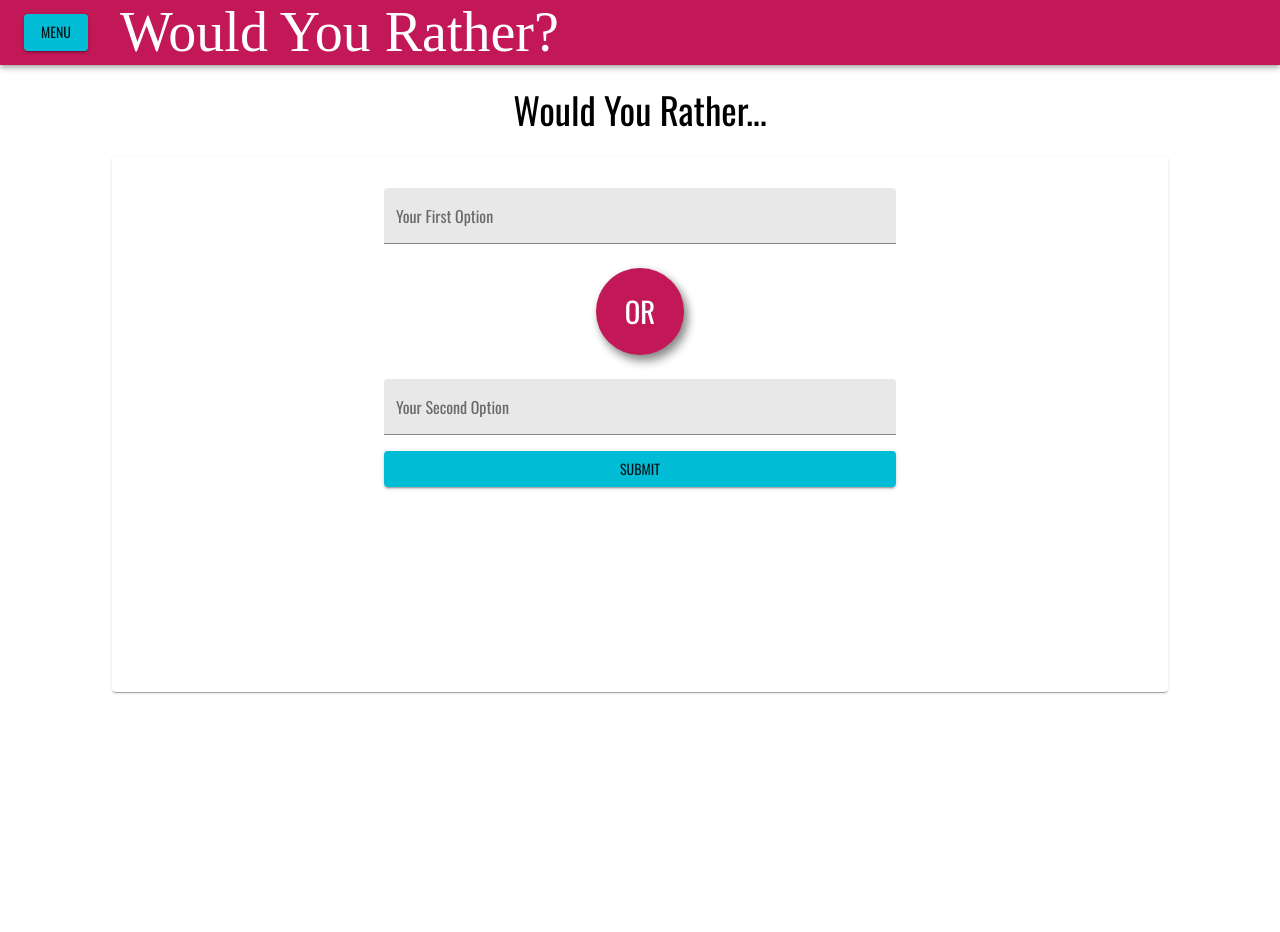
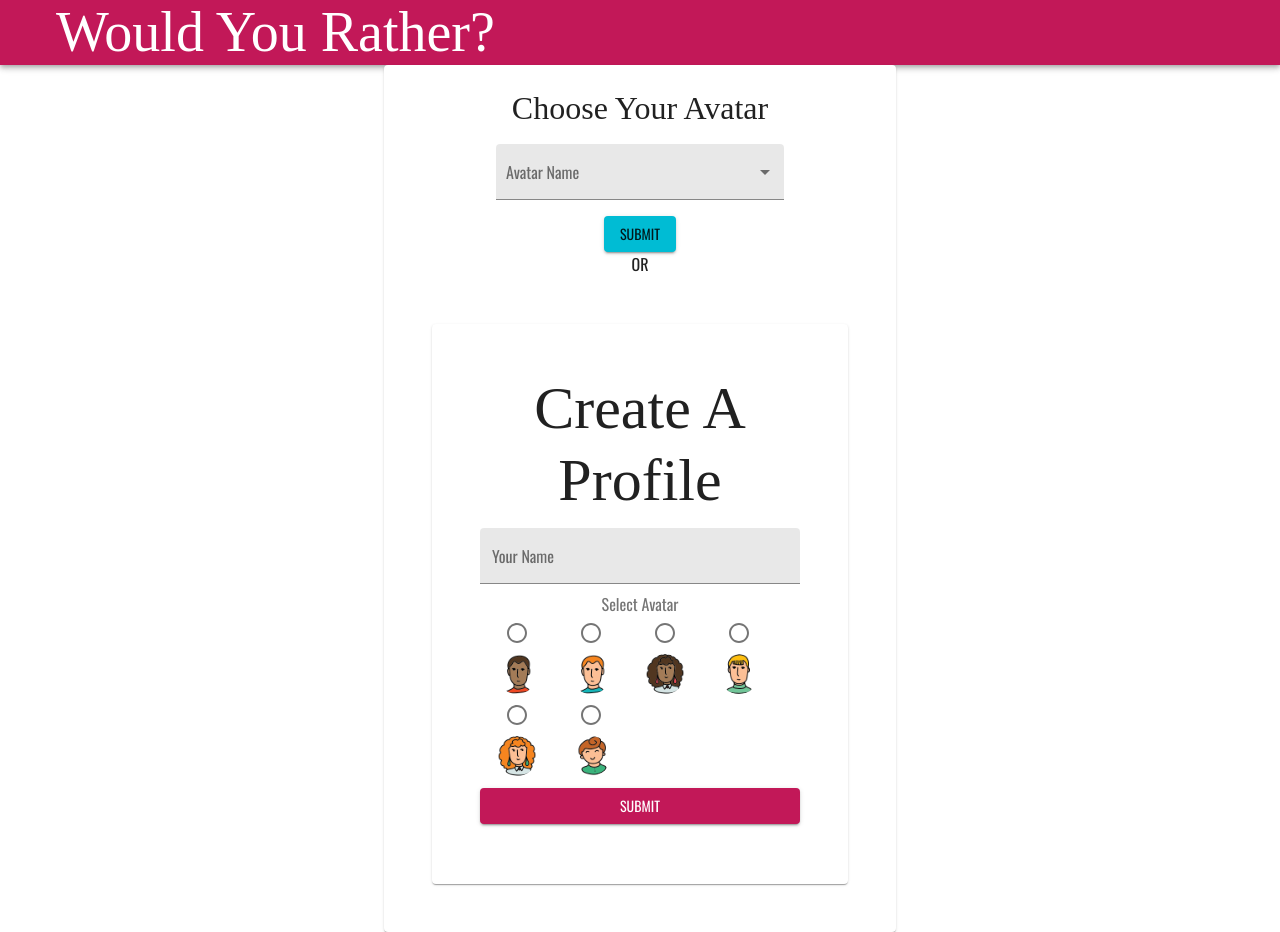
Before and after one commit to LalaIAm/would-you-rather, a React (Create React App) app: page /add in a window 1280 px wide. Before the commit the page ends 800 px from the top, so only its background shows below. Built offline with nearby package versions, Linux system fonts and the light colour scheme; a web font is replaced by a local one.

Commit message:
add new user

```diff
--- a/src/actions/shared.js
+++ b/src/actions/shared.js
@@ -4,18 +4,18 @@ import {
   saveQuestion,
   saveUser,
 } from "../utils/api";
-import { addUserAnswer, addUserQuestion, getUsers } from "./users";
+import { addUserAnswer, addUserQuestion, getUsers, addUser } from "./users";
 import { getQuestions, addQuestion, saveAnswer } from "./questions";
 import { setAuthUser } from "./authUser";
 
-const AUTH_ID = "tylermcginnis";
+
 
 export function handleInitialData() {
   return (dispatch) => {
     return getInitialData().then(({ users, questions }) => {
       dispatch(getUsers(users));
       dispatch(getQuestions(questions));
-      dispatch(setAuthUser(AUTH_ID));
+
     });
   };
 }
@@ -46,15 +46,15 @@ export function handleSaveQuestion(option1, option2) {
   };
 }
 
-export function handleNewUser(name, uid, image) {
+export function handleNewUser(name, image) {
   return (dispatch) => {
     return saveUser({
       name,
-      uid,
-      avatarURL: image,
+      image,
     })
       .then((user) => {
-        dispatch(setAuthUser(user));
+        dispatch(addUser(user));
+        dispatch(setAuthUser(user.id));
       })
       .catch((err) => console.warn("Error creating user: ", err));
   };
--- a/src/actions/users.js
+++ b/src/actions/users.js
@@ -26,11 +26,10 @@ export function addUserAnswer(authedUser, qid, option) {
   }
 }
 
-export function addUser(name, uid, image) {
+export function addUser(user) {
+  console.log('the new user is: ', user)
   return {
     type: ADD_USER,
-    name,
-    uid,
-    image
+    user
   }
 }
--- a/src/components/App.js
+++ b/src/components/App.js
@@ -10,6 +10,7 @@ import Header from "./Header";
 import QuestionContainer from "./QuestionContainer";
 import NewQuestion from "./NewQuestion";
 import LeaderBoard from "./LeaderBoard";
+import Login from './Login';
 
 
 class App extends Component {
@@ -18,13 +19,15 @@ class App extends Component {
   }
 
   render() {
-    const { authedUser } = this.props;
+    const { authedUser, userProfile } = this.props;
     return (
       <ThemeProvider theme={theme}>
         <Router>
+          <Header user={authedUser} profile={userProfile} />
           <div className='App'>
-            <Header user={authedUser} />
             <Switch>
+              {!authedUser && <Route to='/login' component={Login} />}
+
               <Route path='/' exact component={Dashboard} />
               <Route path='/question/:id' component={QuestionContainer} />
               <Route path='/add' component={NewQuestion} />
@@ -37,9 +40,11 @@ class App extends Component {
   }
 }
 
-function mapStateToProps({ authedUser }) {
+function mapStateToProps({ authedUser, users }) {
+  const userProfile = users[authedUser]
   return {
     authedUser,
+    userProfile
   };
 }
 export default connect(mapStateToProps, { handleInitialData })(App);
--- a/src/components/Dashboard.js
+++ b/src/components/Dashboard.js
@@ -5,7 +5,6 @@ import QuestionContainer from "./QuestionContainer";
 import { connect } from "react-redux";
 import QuestionLink from "./QuestionLink";
 
-import Login from './Login';
 
 const useStyles = makeStyles((theme) => ({
   toggleBar: {
@@ -57,7 +56,7 @@ const Dashboard = (props) => {
           </Grid>
         </Grid>
       </div>
-      <Login />
+
       <div className={classes.body}>
 
           <ul className='dashboard-list'>
--- a/src/components/Header.js
+++ b/src/components/Header.js
@@ -1,8 +1,9 @@
 import React from "react";
 import { makeStyles } from "@material-ui/core/styles";
 import { AppBar, Toolbar, Typography, Avatar } from "@material-ui/core";
-
+import { connect } from 'react-redux';
 import Nav from "./Nav";
+import { logoutAuthUser } from "../actions/authUser";
 
 const useStyles = makeStyles((theme) => ({
   root: {
@@ -15,42 +16,58 @@ const useStyles = makeStyles((theme) => ({
     flexGrow: 1,
     marginLeft: theme.spacing(4),
   },
+  profile: {
+    display: 'flex',
+    justifyContent: 'center',
+    alignItems: 'center'
+  },
+  name: {
+    marginRight: '.5rem'
+  }
 }));
-
-const UserBox = (props) => {
-  return (
-    <div>
-      <Typography variant='h4'>{props.userProfile.name}</Typography>
-      <Avatar src={props.userProfile.avatarURL} />
-    </div>
-  );
-};
 
 const Header = (props) => {
   const classes = useStyles();
-  const { userProfile } = props;
+  const { profile, logout } = props;
+
   return (
     <div className={classes.root}>
       <AppBar position='static'>
         <Toolbar>
-          <Nav />
-
+          {profile && <Nav />}
           <Typography variant='h1' className={classes.title}>
             Would You Rather?
           </Typography>
+          {profile && (
+            <div onClick={(event) => logout()} className={classes.profile}>
 
+                <Typography className={classes.name} variant='body1'>{profile.name}</Typography>
+
+              <Avatar src={profile.avatarURL} />
+              <Typography>LogOut</Typography>
+            </div>
+          )}
         </Toolbar>
       </AppBar>
     </div>
   );
 };
 
-function mapStateToProps({ authedUser, users }, {user}) {
-  const userProfile = users[authedUser];
+function mapStateToProps({ authedUser, users }, {user, profile }) {
   return {
-    userProfile,
+    user,
     authedUser,
+    profile,
   };
 }
 
-export default Header;
+function mapDispatchToProps(dispatch) {
+  return {
+    logout: () => {
+      dispatch(logoutAuthUser())
+    }
+  }
+
+}
+
+export default connect(mapStateToProps, mapDispatchToProps)(Header);
--- a/src/components/Login.js
+++ b/src/components/Login.js
@@ -73,7 +73,7 @@ const Login = (props) => {
 
   return (
     <div className={classes.container}>
-      <NewUserForm />
+
       <Paper className={classes.paper}>
         <Typography className={classes.formTitle} variant='h2'>
           Choose Your Avatar
@@ -107,6 +107,8 @@ const Login = (props) => {
             Submit
           </Button>
         </form>
+        <Typography>OR</Typography>
+        <NewUserForm />
       </Paper>
     </div>
   );
--- a/src/components/NewUserForm.js
+++ b/src/components/NewUserForm.js
@@ -34,31 +34,26 @@ const useStyles = makeStyles({
 });
 
 const NewUserForm = (props) => {
-  const [username, setUsername] = useState("");
   const [name, setName] = useState("");
-  const [avatar, setAvatar] = useState("");
+
+  const [image, setImage] = useState("");
 
   const classes = useStyles();
 
   const handleChange = (event) => {
     let newName = event.target.value;
     setName(newName);
-    newName = newName.toLowerCase().trim();
-    if (newName.includes(" ")) {
-      newName = newName.split(" ").join("");
-    }
-    setUsername(newName);
   };
 
   const handleAvatarChange = (event) => {
-    setAvatar(event.target.value);
-    };
+    setImage(event.target.value);
+  };
 
-    const { createUser } = props;
+  const { createUser } = props;
 
   const handleSubmit = (event) => {
-      event.preventDefault();
-      createUser(name, username, avatar)
+    event.preventDefault();
+    createUser(name, image);
   };
   return (
     <div>
@@ -78,48 +73,52 @@ const NewUserForm = (props) => {
             <RadioGroup
               onChange={handleAvatarChange}
               row
-              value={avatar}
+              value={image}
               name='avatar'
             >
               <FormControlLabel
-                value='user1'
+                value={avatars.user1}
                 control={<Radio color='secondary' />}
                 label={<Avatar src={avatars.user1} />}
                 labelPlacement='bottom'
               />
               <FormControlLabel
-                value='user2'
+                value={avatars.user2}
                 control={<Radio color='secondary' />}
                 label={<Avatar src={avatars.user2} />}
                 labelPlacement='bottom'
               />
               <FormControlLabel
-                value='user3'
+                value={avatars.user3}
                 control={<Radio color='secondary' />}
                 label={<Avatar src={avatars.user3} />}
                 labelPlacement='bottom'
               />
               <FormControlLabel
-                value='user4'
+                value={avatars.user4}
                 control={<Radio color='secondary' />}
                 label={<Avatar src={avatars.user4} />}
                 labelPlacement='bottom'
               />
               <FormControlLabel
-                value='user5'
+                value={avatars.user5}
                 control={<Radio color='secondary' />}
                 label={<Avatar src={avatars.user5} />}
                 labelPlacement='bottom'
               />
               <FormControlLabel
-                value='user6'
+                value={avatars.user6}
                 control={<Radio color='secondary' />}
                 label={<Avatar src={avatars.user6} />}
                 labelPlacement='bottom'
               />
             </RadioGroup>
           </FormControl>
-          <Button onClick={(event) => handleSubmit(event)} color='primary' variant='contained'>
+          <Button
+            onClick={(event) => handleSubmit(event)}
+            color='primary'
+            variant='contained'
+          >
             Submit
           </Button>
         </form>
@@ -128,12 +127,16 @@ const NewUserForm = (props) => {
   );
 };
 
-function mapStateToProps({}) {}
+function mapStateToProps({ users }) {
+  return {
+    users,
+  };
+}
 
-function mapDispatchToProps({ dispatch }) {
+function mapDispatchToProps(dispatch) {
   return {
-    createUser: (name, uid, image) => {
-      dispatch(handleNewUser(name, uid, image));
+    createUser: (name, image) => {
+      dispatch(handleNewUser(name, image));
     },
   };
 }
--- a/src/reducers/userReducer.js
+++ b/src/reducers/userReducer.js
@@ -34,12 +34,10 @@ export default function users(state = {}, action) {
         },
       };
     case ADD_USER:
-      const { username, uid, image } = action;
+      const { user } = action;
       return {
         ...state,
-        username,
-        uid,
-        image
+        [user.id]: user
       }
     default:
       return state;
--- a/src/utils/_DATA.js
+++ b/src/utils/_DATA.js
@@ -158,11 +158,11 @@ function formatQuestion({ optionOneText, optionTwoText, author }) {
   };
 }
 
-function formatUser({ name, uid, avatarURL }) {
+function formatUser({ name, id, image }) {
   return {
-    id: uid,
+    id: generateUID(),
     name: name,
-    avatarURL: avatarURL,
+    avatarURL: image,
     answers: {},
     questions: [],
   };
@@ -192,9 +192,9 @@ export function _saveQuestion(question) {
   });
 }
 
-export function _saveUser({ name, uid, avatarURL }) {
+export function _saveUser({name, image}) {
   return new Promise((res, rej) => {
-    const formattedUser = formatUser(name, uid, avatarURL);
+    const formattedUser = formatUser({name, image});
 
     setTimeout(() => {
       users = {
--- a/src/utils/api.js
+++ b/src/utils/api.js
@@ -23,6 +23,6 @@ export function saveQuestionAnswer(authedUser, qid, answer) {
   return _saveQuestionAnswer({ authedUser, qid, answer });
 }
 
-export function saveUser(username, id, imageURL) {
-    return _saveUser({username, id, imageURL});
+export function saveUser(newUser) {
+    return _saveUser(newUser);
 }
```
Also changed, not shown: 1 other file (tests, documents, lock files or other folders).
